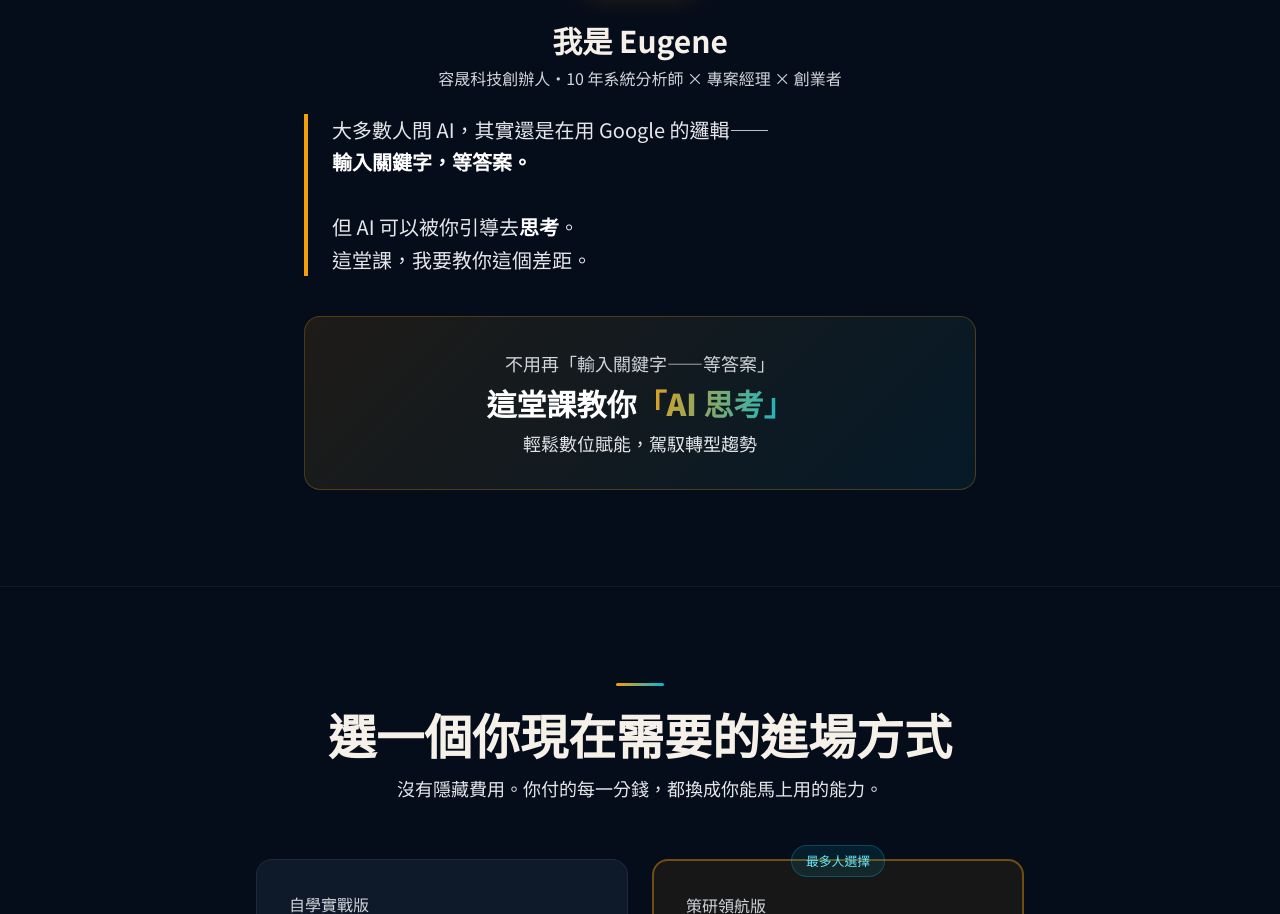
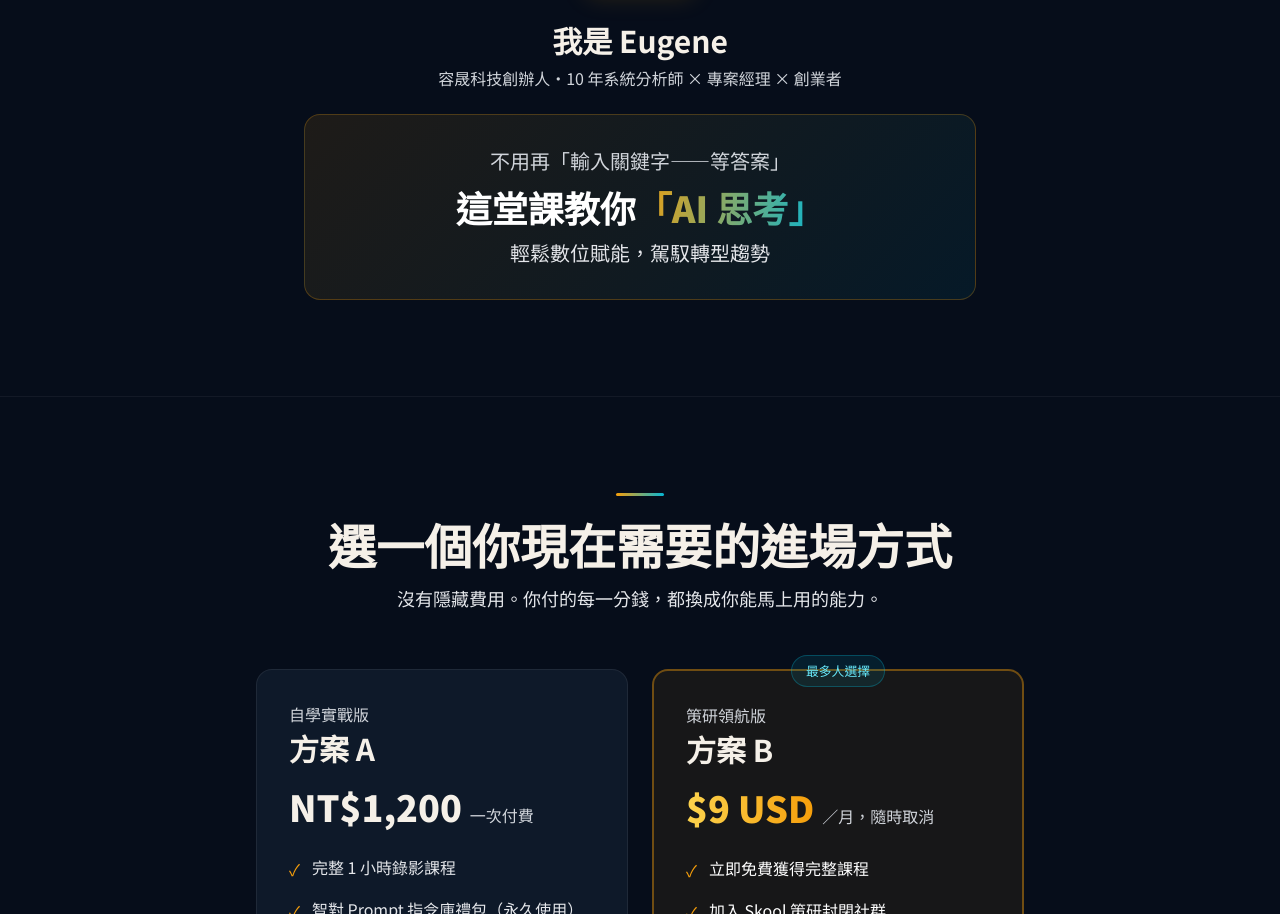
Before and after one commit to EZoneLai/askai, a Next.js app: page / in a window 1280 px wide. Shown: the part 4818-5732 px from the top of the page. Built offline with nearby package versions, Linux system fonts and the light colour scheme.

Commit message:
copy: replace Eugene blockquote with AI思考 callout, larger text

```diff
--- a/app/page.tsx
+++ b/app/page.tsx
@@ -225,21 +225,13 @@ export default function Home() {
           </div>
           <h2 className="text-3xl font-bold mb-2">我是 Eugene</h2>
           <p className="text-base text-gray-300 mb-6">容晟科技創辦人・10 年系統分析師 × 專案經理 × 創業者</p>
-          <blockquote className="text-xl text-gray-200 leading-relaxed border-l-4 text-left pl-6 mb-10"
-            style={{ borderColor: '#F59E0B' }}>
-            大多數人問 AI，其實還是在用 Google 的邏輯——<br />
-            <strong className="text-white">輸入關鍵字，等答案。</strong><br /><br />
-            但 AI 可以被你引導去<strong className="text-white">思考</strong>。<br />
-            這堂課，我要教你這個差距。
-          </blockquote>
-
           <div className="text-center py-8 px-6 rounded-2xl"
             style={{ background: 'linear-gradient(135deg, rgba(245,158,11,0.10), rgba(6,182,212,0.08))', border: '1.5px solid rgba(245,158,11,0.25)' }}>
-            <p className="text-lg text-gray-300 mb-2">不用再「輸入關鍵字——等答案」</p>
-            <p className="text-2xl md:text-3xl font-black text-white mb-2">
+            <p className="text-xl text-gray-300 mb-3">不用再「輸入關鍵字——等答案」</p>
+            <p className="text-3xl md:text-4xl font-black text-white mb-3">
               這堂課教你<span className="text-ai-gradient">「AI 思考」</span>
             </p>
-            <p className="text-lg text-gray-200">輕鬆數位賦能，駕馭轉型趨勢</p>
+            <p className="text-xl text-gray-200">輕鬆數位賦能，駕馭轉型趨勢</p>
           </div>
         </div>
       </section>
```
